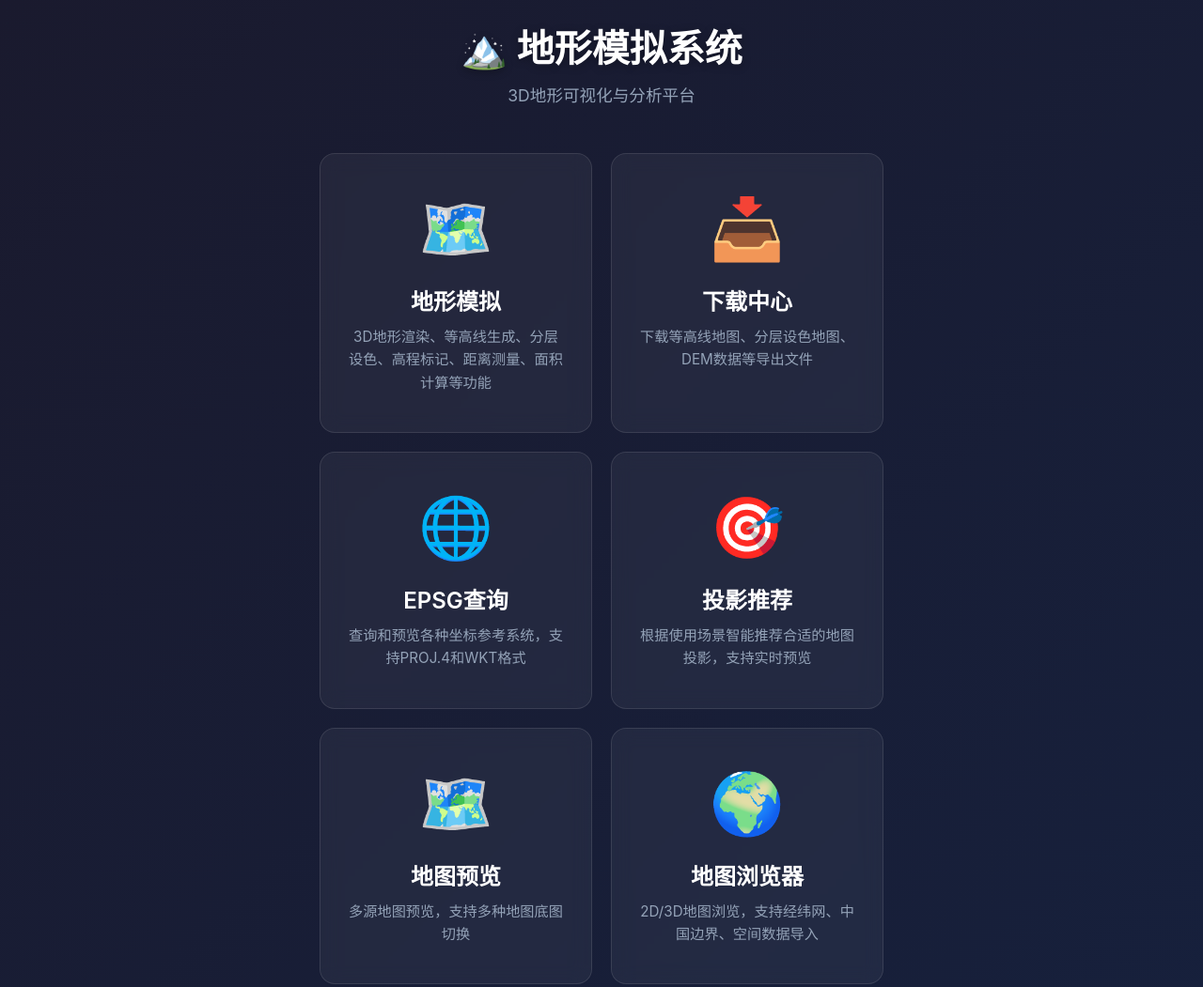
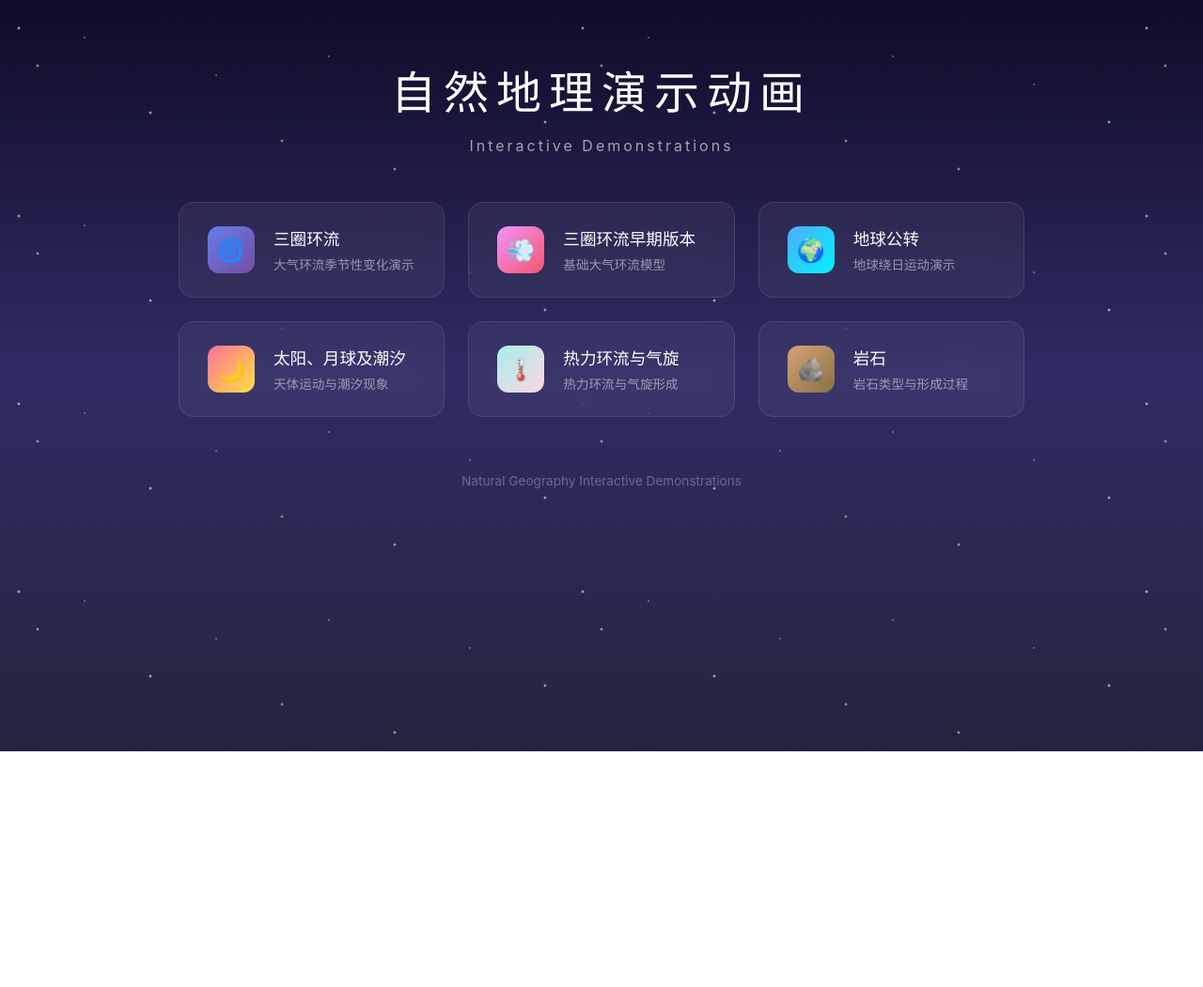
Before and after one commit to jovasfc/NaturalGeography, a plain HTML site: page index.html in a window 1280 px wide. Shown: the top 1051 px of the page at 94% size. After the commit the page ends 800 px from the top, so only its background shows below. Drawn offline with Linux system fonts and the light colour scheme.

Commit message:
Add files via upload

```diff
--- a/index.html
+++ b/index.html
@@ -3,152 +3,210 @@
 <head>
     <meta charset="UTF-8">
     <meta name="viewport" content="width=device-width, initial-scale=1.0">
-    <title>地形模拟系统</title>
+    <title>自然地理演示</title>
     <style>
         * {
             margin: 0;
             padding: 0;
             box-sizing: border-box;
         }
-
         body {
-            font-family: -apple-system, BlinkMacSystemFont, 'Segoe UI', Roboto, 'Helvetica Neue', Arial, sans-serif;
-            background: linear-gradient(135deg, #1a1a2e 0%, #16213e 100%);
+            font-family: -apple-system, BlinkMacSystemFont, "Segoe UI", Roboto, "Helvetica Neue", Arial, sans-serif;
+            background: linear-gradient(180deg, #0f0c29 0%, #302b63 50%, #24243e 100%);
             min-height: 100vh;
+            padding: 60px 20px;
+            position: relative;
+            overflow-x: hidden;
+        }
+        body::before {
+            content: "";
+            position: fixed;
+            top: 0;
+            left: 0;
+            width: 100%;
+            height: 100%;
+            background-image:
+                radial-gradient(2px 2px at 20px 30px, #eee, transparent),
+                radial-gradient(2px 2px at 40px 70px, rgba(255,255,255,0.8), transparent),
+                radial-gradient(1px 1px at 90px 40px, #fff, transparent),
+                radial-gradient(2px 2px at 160px 120px, rgba(255,255,255,0.9), transparent),
+                radial-gradient(1px 1px at 230px 80px, #fff, transparent),
+                radial-gradient(2px 2px at 300px 150px, rgba(255,255,255,0.7), transparent),
+                radial-gradient(1px 1px at 350px 60px, #fff, transparent),
+                radial-gradient(2px 2px at 420px 180px, rgba(255,255,255,0.8), transparent),
+                radial-gradient(1px 1px at 500px 90px, #fff, transparent),
+                radial-gradient(2px 2px at 580px 130px, rgba(255,255,255,0.9), transparent);
+            background-repeat: repeat;
+            background-size: 600px 200px;
+            animation: twinkle 8s ease-in-out infinite;
+            pointer-events: none;
+            z-index: 0;
+        }
+        @keyframes twinkle {
+            0%, 100% { opacity: 0.5; }
+            50% { opacity: 1; }
+        }
+        .container {
+            max-width: 900px;
+            margin: 0 auto;
+            position: relative;
+            z-index: 1;
+        }
+        h1 {
+            text-align: center;
+            color: #fff;
+            margin-bottom: 15px;
+            font-size: 3rem;
+            font-weight: 300;
+            letter-spacing: 8px;
+            text-transform: uppercase;
+        }
+        .subtitle {
+            text-align: center;
+            color: rgba(255,255,255,0.6);
+            margin-bottom: 50px;
+            font-size: 1rem;
+            letter-spacing: 3px;
+        }
+        .link-grid {
+            display: grid;
+            grid-template-columns: repeat(auto-fit, minmax(280px, 1fr));
+            gap: 25px;
+            list-style: none;
+        }
+        .link-item a {
+            display: flex;
+            align-items: center;
+            background: rgba(255,255,255,0.05);
+            backdrop-filter: blur(10px);
+            border: 1px solid rgba(255,255,255,0.1);
+            padding: 25px 30px;
+            border-radius: 16px;
+            text-decoration: none;
+            color: #fff;
+            font-size: 1.1rem;
+            font-weight: 400;
+            transition: all 0.4s cubic-bezier(0.175, 0.885, 0.32, 1.275);
+            position: relative;
+            overflow: hidden;
+        }
+        .link-item a::before {
+            content: "";
+            position: absolute;
+            top: 0;
+            left: -100%;
+            width: 100%;
+            height: 100%;
+            background: linear-gradient(90deg, transparent, rgba(255,255,255,0.1), transparent);
+            transition: left 0.5s ease;
+        }
+        .link-item a:hover::before {
+            left: 100%;
+        }
+        .link-item a:hover {
+            transform: translateY(-8px) scale(1.02);
+            background: rgba(255,255,255,0.1);
+            border-color: rgba(255,255,255,0.3);
+            box-shadow: 0 20px 40px rgba(0,0,0,0.3);
+        }
+        .icon {
+            width: 50px;
+            height: 50px;
+            border-radius: 12px;
+            display: flex;
+            align-items: center;
+            justify-content: center;
+            font-size: 1.5rem;
+            margin-right: 20px;
+            flex-shrink: 0;
+        }
+        .link-item:nth-child(1) .icon { background: linear-gradient(135deg, #667eea, #764ba2); }
+        .link-item:nth-child(2) .icon { background: linear-gradient(135deg, #f093fb, #f5576c); }
+        .link-item:nth-child(3) .icon { background: linear-gradient(135deg, #4facfe, #00f2fe); }
+        .link-item:nth-child(4) .icon { background: linear-gradient(135deg, #fa709a, #fee140); }
+        .link-item:nth-child(5) .icon { background: linear-gradient(135deg, #a8edea, #fed6e3); }
+        .link-item:nth-child(6) .icon { background: linear-gradient(135deg, #d4a574, #8b6f47); }
+        .text {
             display: flex;
             flex-direction: column;
-            align-items: center;
-            justify-content: center;
-            padding: 20px;
         }
-
-        .container {
+        .title {
+            font-weight: 500;
+            margin-bottom: 5px;
+        }
+        .desc {
+            font-size: 0.85rem;
+            color: rgba(255,255,255,0.5);
+        }
+        .footer {
             text-align: center;
-            max-width: 600px;
-            width: 100%;
-        }
-
-        h1 {
-            color: #ffffff;
-            font-size: 2.5rem;
-            margin-bottom: 10px;
-            text-shadow: 0 2px 10px rgba(0, 0, 0, 0.3);
-        }
-
-        .subtitle {
-            color: #94a3b8;
-            font-size: 1.1rem;
-            margin-bottom: 50px;
-        }
-
-        .card-container {
-            display: grid;
-            grid-template-columns: repeat(auto-fit, minmax(250px, 1fr));
-            gap: 20px;
-            margin-top: 30px;
-        }
-
-        .card {
-            background: rgba(255, 255, 255, 0.05);
-            backdrop-filter: blur(10px);
-            border: 1px solid rgba(255, 255, 255, 0.1);
-            border-radius: 16px;
-            padding: 40px 30px;
-            transition: all 0.3s ease;
-            cursor: pointer;
-            text-decoration: none;
-            color: inherit;
-        }
-
-        .card:hover {
-            transform: translateY(-5px);
-            background: rgba(255, 255, 255, 0.1);
-            border-color: rgba(255, 255, 255, 0.2);
-            box-shadow: 0 10px 40px rgba(0, 0, 0, 0.3);
-        }
-
-        .card-icon {
-            font-size: 4rem;
-            margin-bottom: 20px;
-            display: block;
-        }
-
-        .card-title {
-            color: #ffffff;
-            font-size: 1.5rem;
-            font-weight: 600;
-            margin-bottom: 10px;
-        }
-
-        .card-desc {
-            color: #94a3b8;
-            font-size: 0.95rem;
-            line-height: 1.6;
-        }
-
-        .footer {
             margin-top: 60px;
-            color: #64748b;
+            color: rgba(255,255,255,0.3);
             font-size: 0.85rem;
         }
     </style>
 </head>
 <body>
     <div class="container">
-        <h1>🏔️ 地形模拟系统</h1>
-        <p class="subtitle">3D地形可视化与分析平台</p>
-
-        <div class="card-container">
-            <a href="地形模拟.html" class="card">
-                <span class="card-icon">🗺️</span>
-                <div class="card-title">地形模拟</div>
-                <div class="card-desc">3D地形渲染、等高线生成、分层设色、高程标记、距离测量、面积计算等功能</div>
+        <h1>自然地理演示动画</h1>
+        <p class="subtitle">Interactive Demonstrations</p>
+        <ul class="link-grid">
+            <li class="link-item">
+                <a href="三圈环流季节变化版.html">
+                    <div class="icon">🌀</div>
+                    <div class="text">
+                        <span class="title">三圈环流</span>
+                        <span class="desc">大气环流季节性变化演示</span>
+                    </div>
                 </a>
-
-            <a href="Download.html" class="card">
-                <span class="card-icon">📥</span>
-                <div class="card-title">下载中心</div>
-                <div class="card-desc">下载等高线地图、分层设色地图、DEM数据等导出文件</div>
+            </li>
+            <li class="link-item">
+                <a href="三圈环流早期版本.html">
+                    <div class="icon">💨</div>
+                    <div class="text">
+                        <span class="title">三圈环流早期版本</span>
+                        <span class="desc">基础大气环流模型</span>
+                    </div>
                 </a>
-
-            <a href="EPSG.html" class="card">
-                <span class="card-icon">🌐</span>
-                <div class="card-title">EPSG查询</div>
-                <div class="card-desc">查询和预览各种坐标参考系统，支持PROJ.4和WKT格式</div>
+            </li>
+            <li class="link-item">
+                <a href="地球公转.html">
+                    <div class="icon">🌍</div>
+                    <div class="text">
+                        <span class="title">地球公转</span>
+                        <span class="desc">地球绕日运动演示</span>
+                    </div>
                 </a>
-
-            <a href="ChooseEPSG.html" class="card">
-                <span class="card-icon">🎯</span>
-                <div class="card-title">投影推荐</div>
-                <div class="card-desc">根据使用场景智能推荐合适的地图投影，支持实时预览</div>
+            </li>
+            <li class="link-item">
+                <a href="太阳、月球视运动及潮汐.html">
+                    <div class="icon">🌙</div>
+                    <div class="text">
+                        <span class="title">太阳、月球及潮汐</span>
+                        <span class="desc">天体运动与潮汐现象</span>
+                    </div>
                 </a>
-
-            <a href="auto.html" class="card">
-                <span class="card-icon">🗺️</span>
-                <div class="card-title">地图预览</div>
-                <div class="card-desc">多源地图预览，支持多种地图底图切换</div>
+            </li>
+            <li class="link-item">
+                <a href="热力环流与气旋.html">
+                    <div class="icon">🌡️</div>
+                    <div class="text">
+                        <span class="title">热力环流与气旋</span>
+                        <span class="desc">热力环流与气旋形成</span>
+                    </div>
                 </a>
-
-            <a href="mapview.html" class="card">
-                <span class="card-icon">🌍</span>
-                <div class="card-title">地图浏览器</div>
-                <div class="card-desc">2D/3D地图浏览，支持经纬网、中国边界、空间数据导入</div>
+            </li>
+            <li class="link-item">
+                <a href="rocks.html">
+                    <div class="icon">🪨</div>
+                    <div class="text">
+                        <span class="title">岩石</span>
+                        <span class="desc">岩石类型与形成过程</span>
+                    </div>
                 </a>
-
-            <a href="地形编辑.html" class="card">
-                <span class="card-icon">🏗️</span>
-                <div class="card-title">地形编辑</div>
-                <div class="card-desc">交互式地形编辑器，支持地形抬升、降低、平滑等操作</div>
-            </a>
-
-            <a href="creation.html" class="card">
-                <span class="card-icon">✏️</span>
-                <div class="card-title">等高线编辑</div>
-                <div class="card-desc">根据等高线图进行三维地形编辑，支持分层设色和实时等高线显示</div>
-            </a>
-        </div>
-
-        <p class="footer">© 2024 地形模拟系统 | 高性能3D地形可视化解决方案</p>
+            </li>
+        </ul>
+        <p class="footer">Natural Geography Interactive Demonstrations</p>
     </div>
 </body>
 </html>
```
Lines whose indentation alone changed are shown as unchanged.
